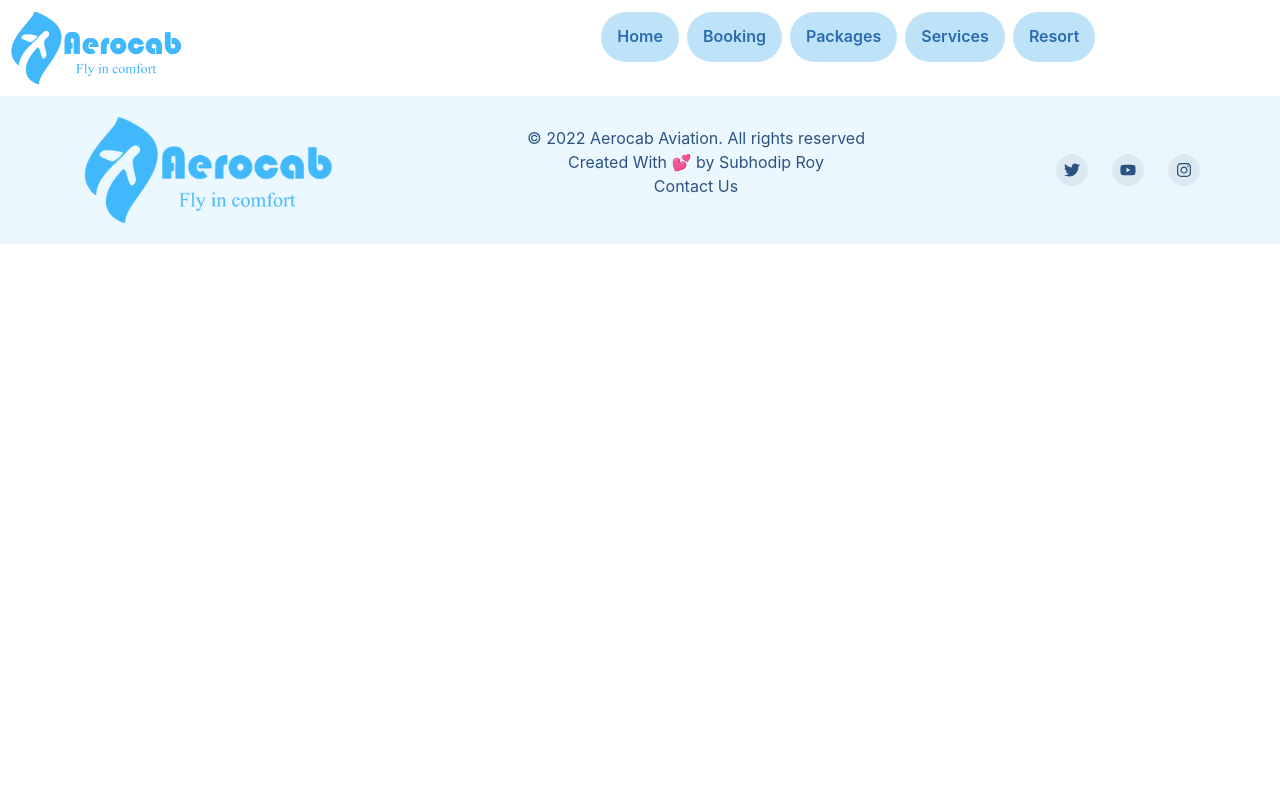
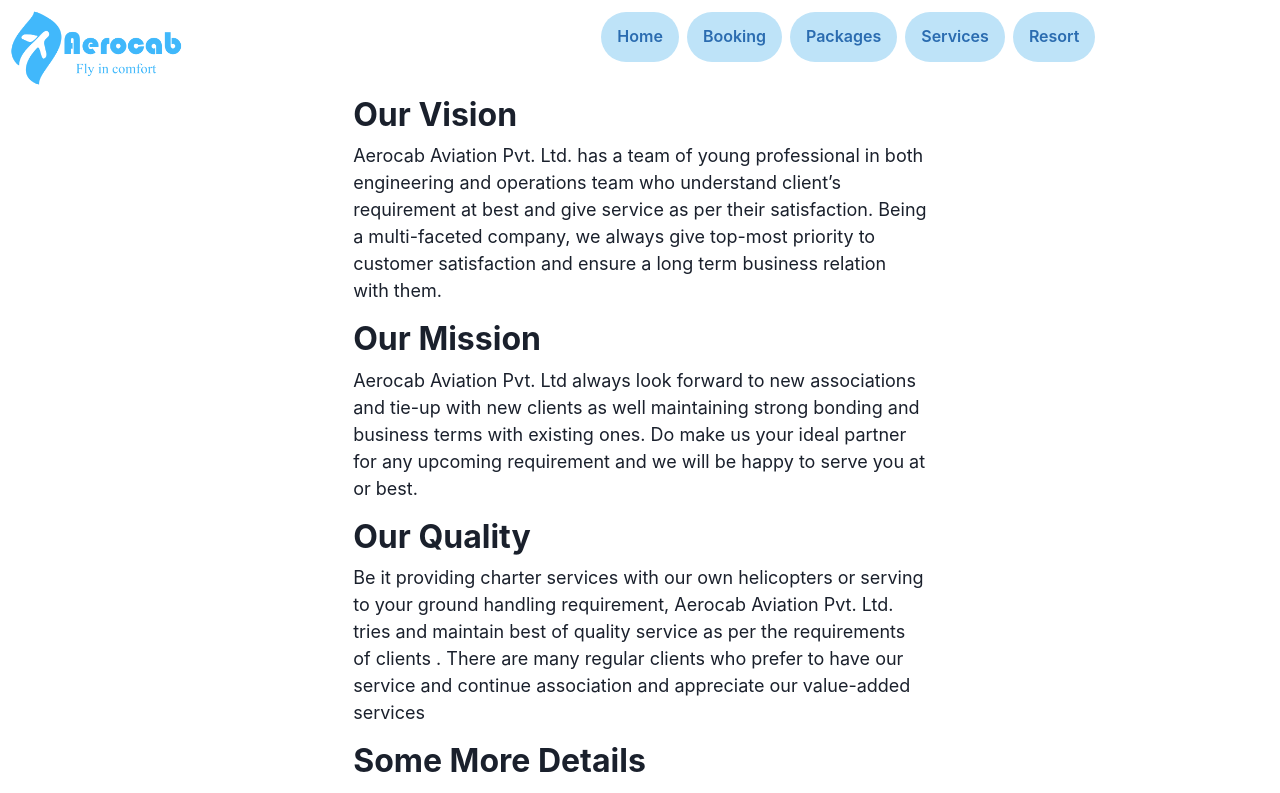
Before and after one commit to SubhodipRoy/aerocab, a React (Create React App) app: page /about in a window 1280 px wide. Shown: the top 793 px of the page. Built offline with nearby package versions, Linux system fonts and the light colour scheme.

Commit message:
Updated prices and About page with some basic improvement

```diff
--- a/src/components/About.js
+++ b/src/components/About.js
@@ -0,0 +1,21 @@
+import React from "react";
+import { Box, Container, Heading, Text } from "@chakra-ui/react";
+
+const About = () => {
+  const data = require("./AboutData.json");
+  const details = data.details;
+  return details.map((elem) => {
+    return (
+      <Container>
+        <Box flex="1" textAlign="left">
+          <Heading as="h2" size="2Xl">
+            {elem.heading}
+          </Heading>
+          <Text fontSize={"lg"}>{elem.text}</Text>
+        </Box>
+      </Container>
+    );
+  });
+};
+
+export default About;
--- /dev/null
+++ b/src/components/AboutData.json
@@ -0,0 +1,15 @@
+{
+    "details": [{
+        "heading": "Our Vision",
+        "text": "Aerocab Aviation  Pvt. Ltd. has a team of young professional in both engineering and operations team who understand client’s requirement at best and give service as per their satisfaction. Being a multi-faceted company, we always give top-most priority to customer satisfaction and ensure a long term business relation with them."
+    }, {
+        "heading": "Our Mission",
+        "text": "Aerocab Aviation  Pvt. Ltd always look forward to new associations and tie-up with new clients as well maintaining strong bonding and business terms with existing ones. Do make us your ideal partner for any upcoming requirement and we will be happy to serve you at or best."
+    }, {
+        "heading": "Our Quality",
+        "text": "Be it providing charter services with our own helicopters or serving to your ground handling requirement, Aerocab Aviation Pvt. Ltd. tries and maintain best of quality service as per the requirements of clients . There are many regular clients who prefer to have our service and continue association and appreciate our value-added services"
+    }, {
+        "heading": "Some More Details",
+        "text": "AEROCAB AVIATION Pvt. Ltd is an aviation company operating under Non-Scheduled Operator’s Permit. Our Head Office is located at Uttarakhand and we do have base permissions at various airports of India. We do also seek permissions from respective airports on requirement basis so that flight services can be operated. We have fleet of AS350B3 and Bell 407 & one King air C90 to serve our clients. We also do ground handling at all India airports for both domestic and international clients. Our services include charter services during Char Dham, elections or for private use including flower dropping during marriage and other occasions. We will be happy to serve your needs , so feel free to contact our operations team and do associate with us."
+    }]
+}
--- a/src/components/ChardhamDetails.json
+++ b/src/components/ChardhamDetails.json
@@ -1,27 +1,26 @@
 {
     "packages": [{
-            "name": "kedarnath Shuttel Service",
+            "name": "Kedarnath Yatra Flight",
             "price": "70,000",
-            "url": "https://images.unsplash.com/photo-1617860931879-19d32ec9912d?ixlib=rb-1.2.1&ixid=MnwxMjA3fDB8MHxwaG90by1wYWdlfHx8fGVufDB8fHx8&auto=format&fit=crop&w=435&q=50"
-        },
-        {
-            "name": "Kedarnath Yatra Flight Ex Dehradun",
-            "price": "7,000",
+            "brand": "Ex Dehradun",
             "url": "https://images.unsplash.com/photo-1612438214708-f428a707dd4e?ixlib=rb-1.2.1&ixid=MnwxMjA3fDB8MHxwaG90by1wYWdlfHx8fGVufDB8fHx8&auto=format&fit=crop&w=1974&q=20"
         },
         {
-            "name": "Chardham Yatra Flight Ex Dehradun",
+            "name": "Chardham Yatra Flight",
             "price": "1,75,000",
+            "brand": "Ex Dehradun",
             "url": "https://images.unsplash.com/photo-1626621331169-5f34be280ed9?ixlib=rb-1.2.1&ixid=MnwxMjA3fDB8MHxwaG90by1wYWdlfHx8fGVufDB8fHx8&auto=format&fit=crop&w=435&q=50"
         },
         {
-            "name": "Badinath Yatra Flight Ex Dehradun",
-            "price": "70,000",
+            "name": "Badinath Yatra Flight",
+            "price": "85,000",
+            "brand": "Ex Dehradun",
             "url": "https://images.unsplash.com/photo-1601821139314-66a4d14cfc00?ixlib=rb-1.2.1&ixid=MnwxMjA3fDB8MHxwaG90by1wYWdlfHx8fGVufDB8fHx8&auto=format&fit=crop&w=588&q=50"
         },
         {
-            "name": "Dodham Yatra Flight Ex Dehradun",
-            "price": "90,000",
+            "name": "Dodham Yatra Flight ",
+            "price": "1,10,000",
+            "brand": "Ex Dehradun",
             "url": "https://images.unsplash.com/photo-1660024254255-95cf61bb09a4?ixlib=rb-1.2.1&ixid=MnwxMjA3fDB8MHxwaG90by1wYWdlfHx8fGVufDB8fHx8&auto=format&fit=crop&w=2071&q=50"
         }
     ]
--- a/src/components/ChardhamItems.js
+++ b/src/components/ChardhamItems.js
@@ -17,7 +17,7 @@ const ChardhamItems = (props) => {
   const bookingContext = useContext(BookingContext);
   const { updateName } = bookingContext;
 
-  let { title, price, url } = props;
+  let { title, price, url, brand } = props;
   let navigate = useNavigate();
 
   const handleClick = () => {
@@ -75,7 +75,7 @@ const ChardhamItems = (props) => {
             {title}
           </Heading>
           <Text color={"gray.500"} fontSize={"sm"} textTransform={"uppercase"}>
-            Brand
+            {brand}
           </Text>
           <Stack direction={"row"} align={"center"}>
             <Text fontWeight={800} fontSize={"xl"}>
--- a/src/components/ChardhamService.js
+++ b/src/components/ChardhamService.js
@@ -40,6 +40,7 @@ export default class ChardhamService extends Component {
                 price={element.price}
                 url={element.url}
                 key={element.url}
+                brand={element.brand}
               />
             );
           })}
--- a/src/components/Footer.js
+++ b/src/components/Footer.js
@@ -1,16 +1,12 @@
 import React from "react";
 import {
   Box,
-  Center,
-  chakra,
   Container,
   Stack,
   Text,
   useColorModeValue,
-  VisuallyHidden,
 } from "@chakra-ui/react";
 import { FaInstagram, FaTwitter, FaYoutube } from "react-icons/fa";
-import { ReactNode } from "react";
 
 import SocialButton from "./SocialButton";
 import { Link } from "react-router-dom";
@@ -46,9 +42,10 @@ const Footer = (props) => {
 
         <Text align={"center"}>
           © 2022 Aerocab Aviation. All rights reserved <br />
+          <Link to="/contact">Contact Us</Link>
+          <Link to="/About"> &emsp; About Us</Link> <br />
           Created With 💕 by <a href="tel:+918918117064">Subhodip Roy</a>
           <br />
-          <Link to="/contact">Contact Us</Link>
         </Text>
 
         <Stack direction={"row"} spacing={6}>
--- a/src/components/OtherServices.js
+++ b/src/components/OtherServices.js
@@ -27,6 +27,7 @@ const OtherServices = () => {
                 price={element.price}
                 url={element.url}
                 key={element.url}
+                brand={element.brand}
               />
             );
           })}
--- a/src/components/OtherServices.json
+++ b/src/components/OtherServices.json
@@ -2,21 +2,25 @@
     "packages": [{
             "name": "Private Charter",
             "price": "Price on request",
+            "brand": "All Uttarakhand",
             "url": "/assets/private-charter.jpg"
         },
         {
             "name": "Helicopter for wedding",
             "price": "Price on request",
+            "brand": "All Uttarakhand",
             "url": "/assets/wedding.jpg"
         },
         {
             "name": "Flower Droping",
             "price": "Price on request",
+            "brand": "All Uttarakhand",
             "url": "/assets/flower-dropping.jpg"
         },
         {
             "name": "Air Ambulance",
             "price": "Price on request",
+            "brand": "All Uttarakhand",
             "url": "/assets/air-ambulance.jpg"
         }
     ]
--- a/src/components/OtherServicesItem.js
+++ b/src/components/OtherServicesItem.js
@@ -13,7 +13,7 @@ import { useNavigate } from "react-router-dom";
 import BookingContext from "../context/booking/BookingContext";
 
 const OtherServicesItem = (props) => {
-  let { title, price, url } = props;
+  let { title, price, url, brand } = props;
   let navigate = useNavigate();
 
   const bookingContext = useContext(BookingContext);
@@ -74,7 +74,7 @@ const OtherServicesItem = (props) => {
             {title}
           </Heading>
           <Text color={"gray.500"} fontSize={"sm"} textTransform={"uppercase"}>
-            Brand
+            {brand}
           </Text>
           <Stack direction={"row"} align={"center"}>
             <Text fontWeight={800} fontSize={"xl"}>
--- a/src/components/Router.js
+++ b/src/components/Router.js
@@ -11,6 +11,7 @@ import BookingState from "../context/booking/BookingState";
 import Footer from "./Footer";
 import Resort from "./Resort";
 import ContactUs from "./ContactUs";
+import About from "./About";
 
 const Router = () => {
   return (
@@ -24,6 +25,7 @@ const Router = () => {
           <Route path="/services" element={<OtherServices />} />
           <Route path="/resort" element={<Resort />} />
           <Route path="/contact" element={<ContactUs />} />
+          <Route path="/about" element={<About />} />
         </Routes>
         <Footer />
       </ChakraProvider>
```
